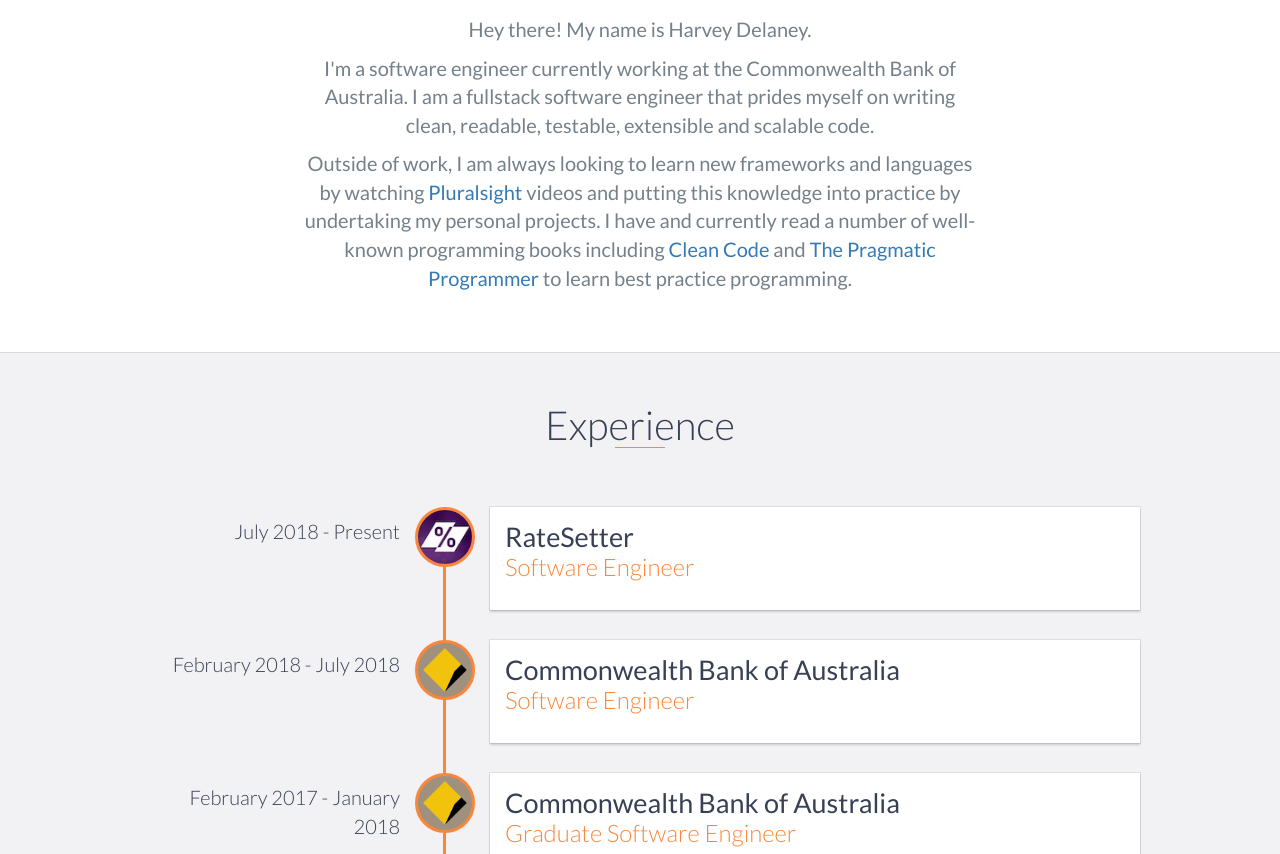
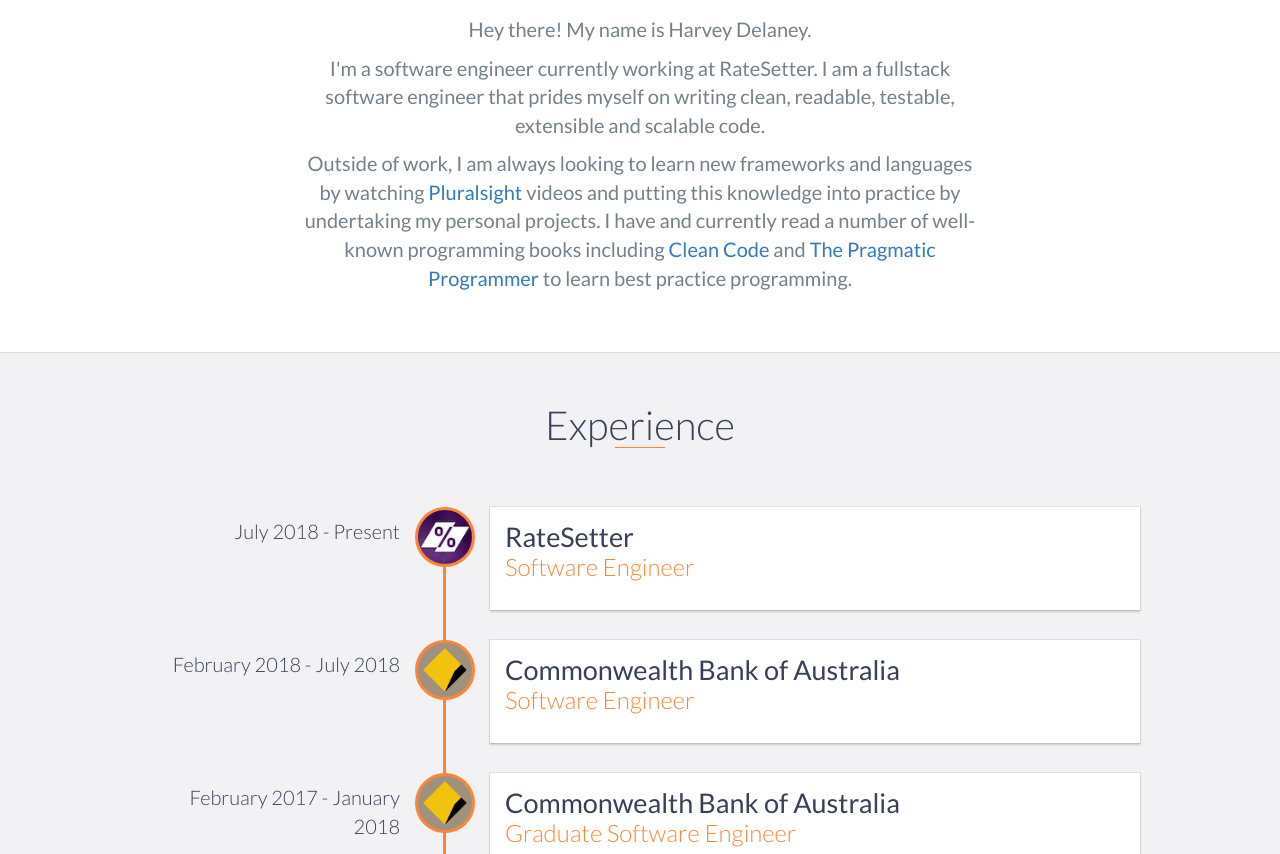
Before and after one commit to HarveyD/harvey-portfolio, a website: page src/index.html in a window 1280 px wide. Shown: the part 1199-2053 px from the top of the page. Drawn offline with nearby package versions, Linux system fonts and the light colour scheme; files that its build step writes are made by us from their sources; files whose address does not match are found by name.

Commit message:
this one too

```diff
--- a/src/index.html
+++ b/src/index.html
@@ -91,7 +91,7 @@
             Hey there! My name is Harvey Delaney.
           </p>
           <p>
-            I'm a software engineer currently working at the Commonwealth Bank of Australia.
+            I'm a software engineer currently working at RateSetter.
             I am a fullstack software engineer that prides myself on writing clean, readable, testable, extensible and scalable code.
           </p>
           <p>
```
